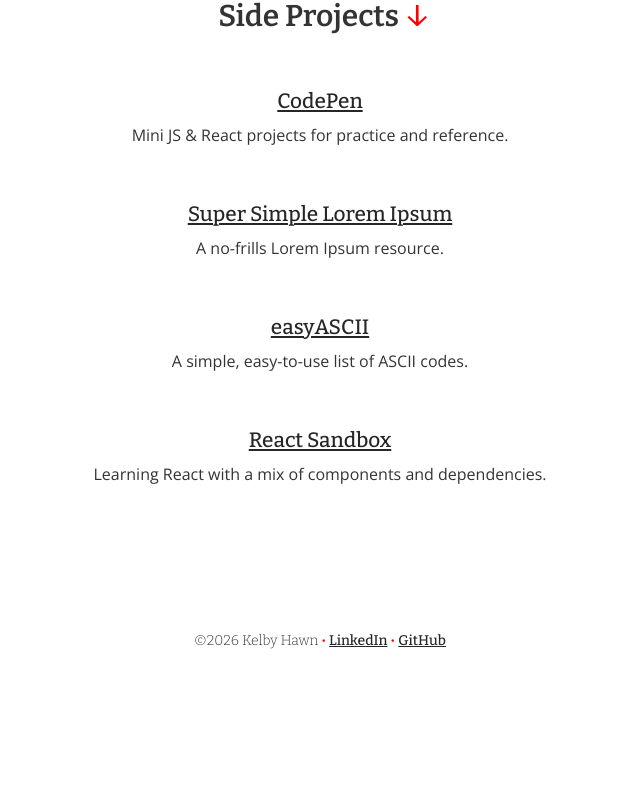
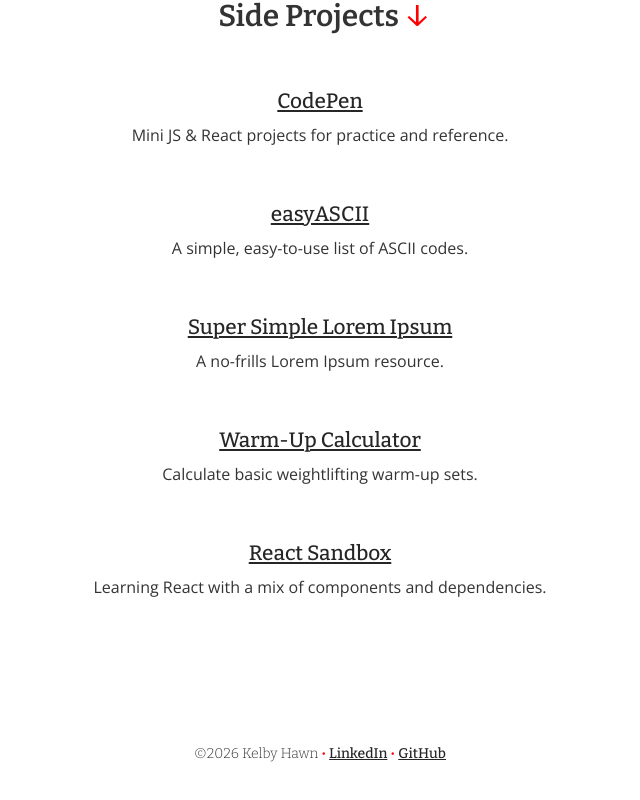
Before and after one commit to kelbyhawn/kelby-hawn, a Next.js app: page / in a window 1280 px wide. Shown: the part 840-1640 px from the top of the page, without its empty margins (320-960 px from the left). Before the commit the page ends 1539 px from the top, so only its background shows below. Built offline with nearby package versions, Linux system fonts and the light colour scheme.

Commit message:
Add Warm-Up Calculator link (#64)

```diff
--- a/src/sections/Projects.tsx
+++ b/src/sections/Projects.tsx
@@ -15,15 +15,21 @@
       />
 
       <SideProject
+        href="https://easyascii.com"
+        linkText="easyASCII"
+        description="A simple, easy-to-use list of ASCII codes."
+      />
+
+      <SideProject
         href="https://supersimpleloremipsum.com"
         linkText="Super Simple Lorem Ipsum"
         description="A no-frills Lorem Ipsum resource."
       />
 
       <SideProject
-        href="https://easyascii.com"
-        linkText="easyASCII"
-        description="A simple, easy-to-use list of ASCII codes."
+        href="https://warm-up-calculator.netlify.app"
+        linkText="Warm-Up Calculator"
+        description="Calculate basic weightlifting warm-up sets."
       />
 
       <SideProject
```
